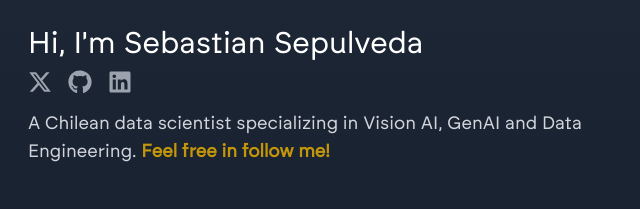
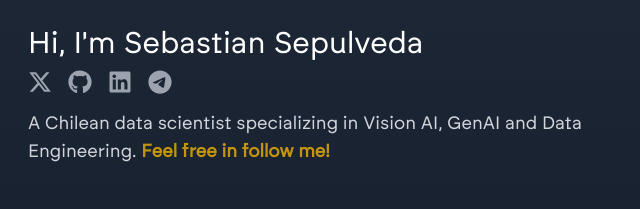
Before and after one commit to sbsepul/sbsepul.github.io, an Astro site: page / in a window 1280 px wide. Shown: the part 140-349 px from the top of the page, 428-1068 px from the left. Built offline with nearby package versions, Linux system fonts and the light colour scheme; Astro itself is replaced by a stand-in of ours.

Commit message:
add telegram to social links

```diff
--- a/src/components/SocialLinks.tsx
+++ b/src/components/SocialLinks.tsx
@@ -1,5 +1,5 @@
 import React from 'react';
-import { FaXTwitter, FaGithub, FaLinkedin } from 'react-icons/fa6';
+import { FaXTwitter, FaGithub, FaLinkedin, FaTelegram } from 'react-icons/fa6';
 
 const socialLinks = [
   {
@@ -17,6 +17,11 @@ const socialLinks = [
     url: 'https://linkedin.com/in/sebasepulveda',
     icon: <FaLinkedin />,
   },
+  {
+    name: 'Telegram',
+    url: 'https://t.me/sbsepul?text=hola,%20como%20estas?',
+    icon: <FaTelegram />,
+  }
 ];
 
 export default function SocialLinks({
--- a/tailwind.config.mjs
+++ b/tailwind.config.mjs
@@ -15,5 +15,5 @@ export default {
       },
     },
   },
-  plugins: [require('@tailwindcss/typography')],
+  plugins: [require('@tailwindcss/typography')]
 };
```
Also changed, not shown: 1 other file.
